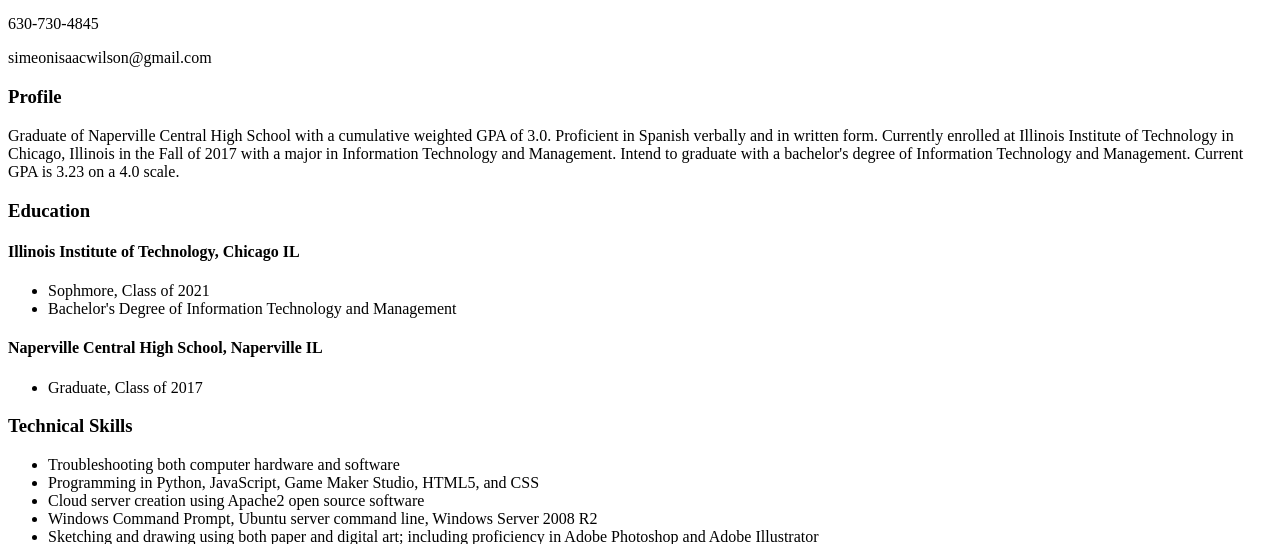
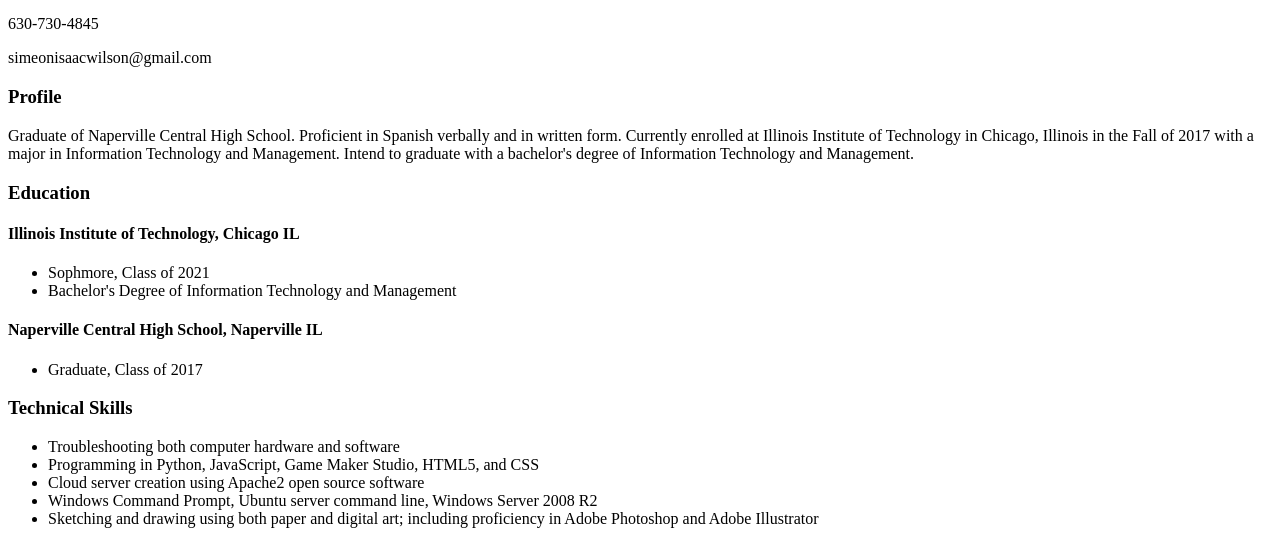
Before and after one commit to ipodgalore/Project-2, a plain HTML site: page resume.html in a window 1280 px wide. Shown: the part 258-802 px from the top of the page. Drawn offline with Linux system fonts and the light colour scheme.

Commit message:
took out some personal info out of my resume
to make it more internet friendly

```diff
--- a/resume.html
+++ b/resume.html
@@ -14,7 +14,7 @@
          <p> 630-730-4845 </p>
          <p> simeonisaacwilson@gmail.com </p>
       <h3>Profile </h3>
-        <p>Graduate of Naperville Central High School with a cumulative weighted GPA of 3.0. Proficient in Spanish verbally and in written form. Currently enrolled at Illinois Institute of Technology in Chicago, Illinois in the Fall of 2017 with a major in Information Technology and Management. Intend to graduate with a bachelor's degree of Information Technology and Management. Current GPA is 3.23 on a 4.0 scale.<p>
+        <p>Graduate of Naperville Central High School. Proficient in Spanish verbally and in written form. Currently enrolled at Illinois Institute of Technology in Chicago, Illinois in the Fall of 2017 with a major in Information Technology and Management. Intend to graduate with a bachelor's degree of Information Technology and Management.<p>
       <h3>Education </h3>
         <h4>Illinois Institute of Technology, Chicago IL</h4>
           <ul>
```
